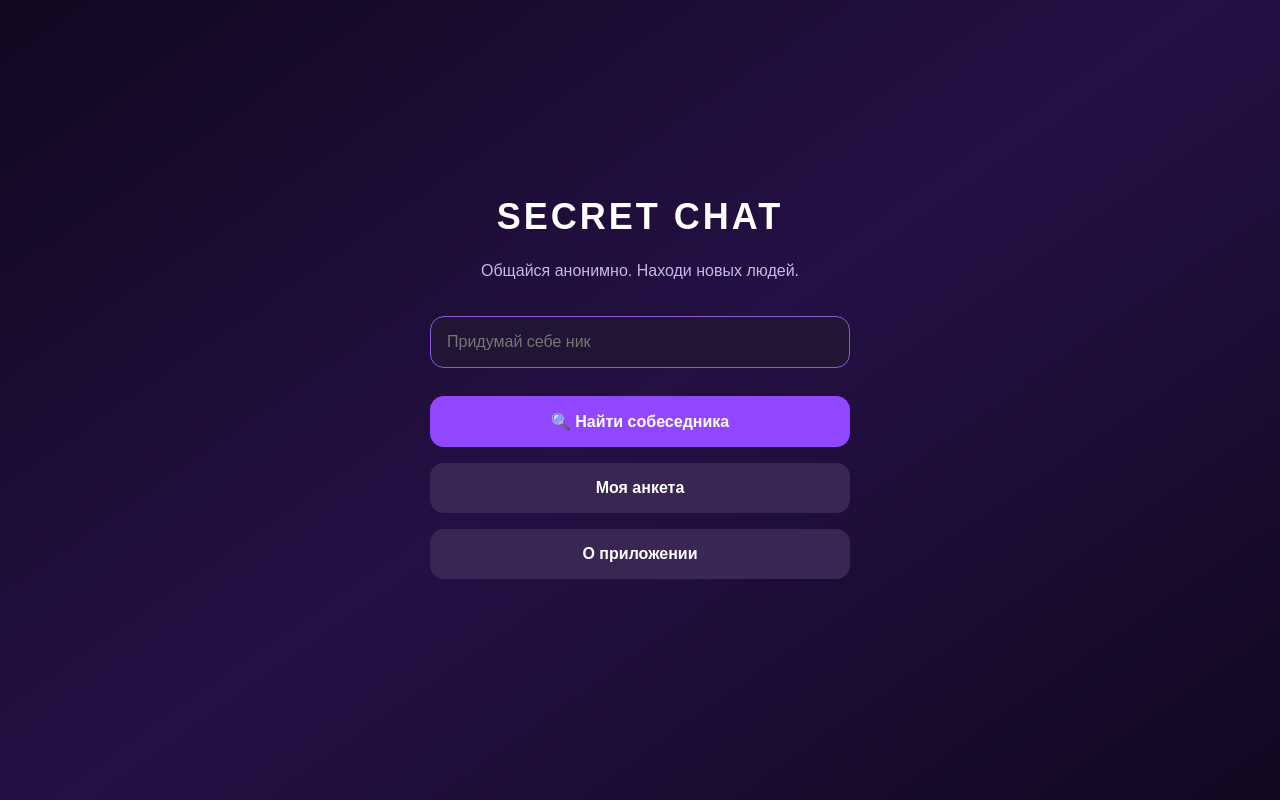
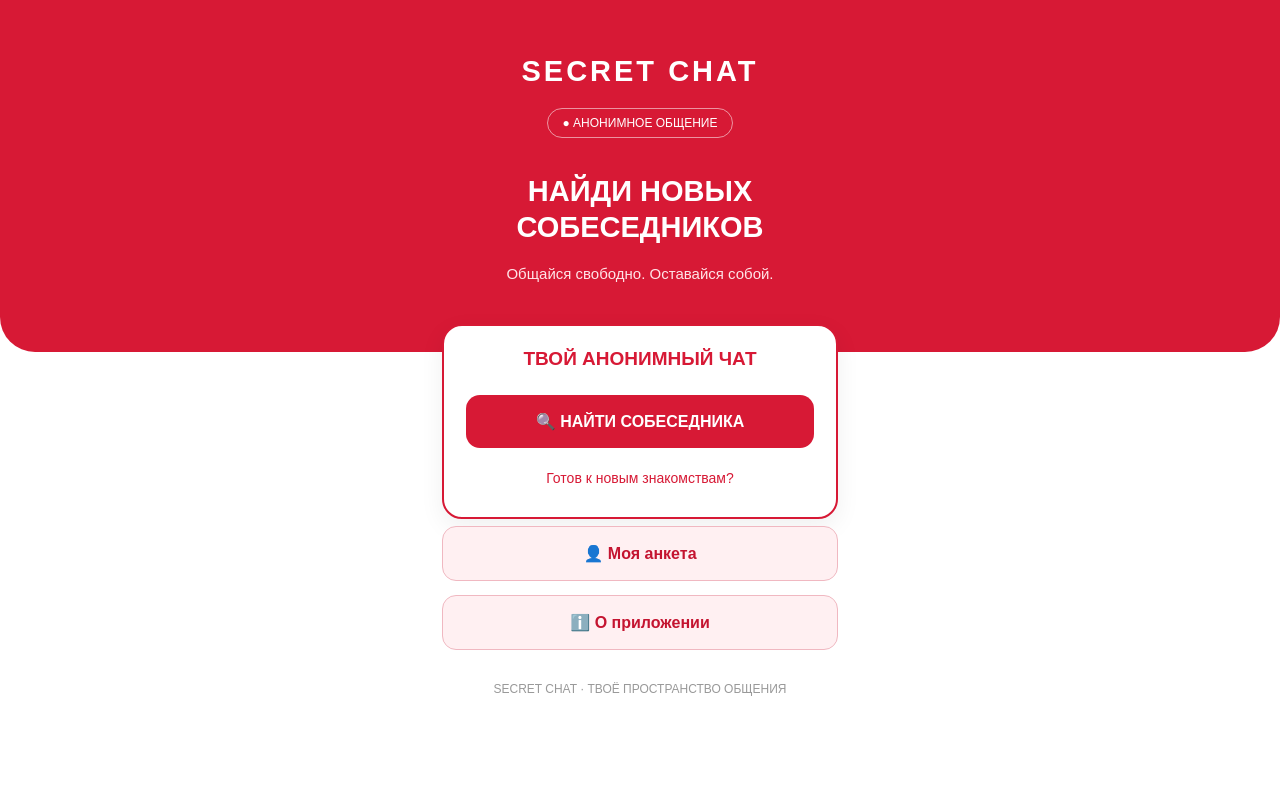
Before and after one commit to taymurovsaid-rgb/SECRETCHAT, a plain HTML site: page index.html in a window 1280 px wide. Drawn offline with nearby package versions, Linux system fonts and the light colour scheme; no server answers.

Commit message:
Update index.html

```diff
--- a/index.html
+++ b/index.html
@@ -4,6 +4,7 @@
 <head>
   <meta charset="UTF-8">
   <meta name="viewport" content="width=device-width, initial-scale=1.0">
+  <meta name="theme-color" content="#d71935">
   <title>SECRET CHAT</title>
 
   <script src="https://telegram.org/js/telegram-web-app.js"></script>
@@ -16,83 +17,158 @@
     body {
       margin: 0;
       min-height: 100vh;
-      background: linear-gradient(145deg, #10091f, #241044, #10091f);
+      background: #ffffff;
+      color: #222222;
+      font-family: Arial, sans-serif;
+    }
+
+    .header {
+      background: #d71935;
       color: white;
-      font-family: Arial, sans-serif;
-      display: flex;
-      justify-content: center;
-      align-items: center;
-      padding: 24px;
+      min-height: 43vh;
+      padding: 35px 22px 55px;
+      text-align: center;
+      border-radius: 0 0 35px 35px;
+    }
+
+    .logo {
+      font-size: 29px;
+      font-weight: 900;
+      letter-spacing: 3px;
+      margin-top: 20px;
+    }
+
+    .online {
+      display: inline-block;
+      margin-top: 20px;
+      padding: 7px 15px;
+      border: 1px solid #ffffff88;
+      border-radius: 30px;
+      font-size: 12px;
+    }
+
+    .header h1 {
+      font-size: 29px;
+      line-height: 1.25;
+      margin-top: 35px;
+    }
+
+    .header p {
+      color: #ffe4e8;
+      font-size: 15px;
     }
 
     main {
       width: 100%;
-      max-width: 420px;
-      text-align: center;
+      max-width: 440px;
+      margin: -28px auto 0;
+      padding: 0 22px 35px;
+      position: relative;
     }
 
-    h1 {
-      font-size: 36px;
-      letter-spacing: 3px;
+    .card {
+      background: white;
+      border: 2px solid #d71935;
+      border-radius: 20px;
+      padding: 22px;
+      box-shadow: 0 8px 25px #00000010;
     }
 
-    p {
-      color: #c8b7e8;
-    }
-
-    input {
-      width: 100%;
-      padding: 16px;
-      border-radius: 14px;
-      border: 1px solid #8d5bd6;
-      background: #211536;
-      color: white;
-      font-size: 16px;
-      margin: 20px 0;
+    .card-title {
+      color: #d71935;
+      font-size: 19px;
+      font-weight: bold;
+      text-align: center;
+      margin-bottom: 18px;
     }
 
     button {
       width: 100%;
-      padding: 16px;
-      margin: 8px 0;
+      padding: 17px 12px;
       border: 0;
       border-radius: 14px;
-      background: #9147ff;
-      color: white;
       font-size: 16px;
       font-weight: bold;
+      cursor: pointer;
+      margin: 7px 0;
+    }
+
+    #find-partner {
+      background: #d71935;
+      color: white;
+    }
+
+    #stop-search {
+      background: white;
+      color: #d71935;
+      border: 2px solid #d71935;
+      display: none;
     }
 
     .secondary {
-      background: #392653;
+      background: #fff0f2;
+      color: #c41430;
+      border: 1px solid #f0b8c1;
     }
 
     #status {
-      margin-top: 18px;
-      min-height: 24px;
+      text-align: center;
+      color: #d71935;
+      min-height: 25px;
+      margin-top: 15px;
+      font-size: 14px;
+    }
+
+    .footer {
+      text-align: center;
+      color: #999999;
+      font-size: 12px;
+      margin-top: 25px;
     }
   </style>
 </head>
 
 <body>
+
+  <header class="header">
+    <div class="logo">SECRET CHAT</div>
+    <div class="online">● АНОНИМНОЕ ОБЩЕНИЕ</div>
+
+    <h1>НАЙДИ НОВЫХ<br>СОБЕСЕДНИКОВ</h1>
+
+    <p>Общайся свободно. Оставайся собой.</p>
+  </header>
+
   <main>
-    <h1>SECRET CHAT</h1>
+    <section class="card">
 
-    <p>Общайся анонимно. Находи новых людей.</p>
+      <div class="card-title">ТВОЙ АНОНИМНЫЙ ЧАТ</div>
 
-    <input id="nickname" maxlength="20" placeholder="Придумай себе ник">
+      <button id="find-partner">
+        🔍 НАЙТИ СОБЕСЕДНИКА
+      </button>
 
-    <button id="find-partner">🔍 Найти собеседника</button>
+      <button id="stop-search">
+        ✖ ОСТАНОВИТЬ ПОИСК
+      </button>
 
-    <button id="stop-search" class="secondary" style="display:none;">
-      ✖ Остановить поиск
+      <div id="status">
+        Готов к новым знакомствам?
+      </div>
+
+    </section>
+
+    <button class="secondary" onclick="profile()">
+      👤 Моя анкета
     </button>
 
-    <button class="secondary" onclick="profile()">Моя анкета</button>
+    <button class="secondary" onclick="about()">
+      ℹ️ О приложении
+    </button>
 
-    <button class="secondary" onclick="about()">О приложении</button>
-
-    <div id="status"></div>
+    <div class="footer">
+      SECRET CHAT · ТВОЁ ПРОСТРАНСТВО ОБЩЕНИЯ
+    </div>
   </main>
 
   <script>
@@ -102,16 +178,27 @@
     tg?.expand();
 
     function profile() {
-      document.getElementById('status').textContent =
-        'Раздел анкеты скоро появится.';
+      document.getElementById("status").textContent =
+        "Раздел анкеты скоро появится.";
     }
 
     function about() {
-      document.getElementById('status').textContent =
-        'SECRET CHAT — анонимное общение.';
+      document.getElementById("status").textContent =
+        "SECRET CHAT — анонимное общение.";
     }
+
+    document.getElementById("find-partner").onclick = function() {
+      document.getElementById("status").textContent =
+        "Система поиска собеседников пока подключается.";
+    };
+
+    document.getElementById("stop-search").onclick = function() {
+      document.getElementById("status").textContent =
+        "Поиск остановлен.";
+    };
   </script>
 
   <script src="script.js"></script>
+
 </body>
 </html>
```
